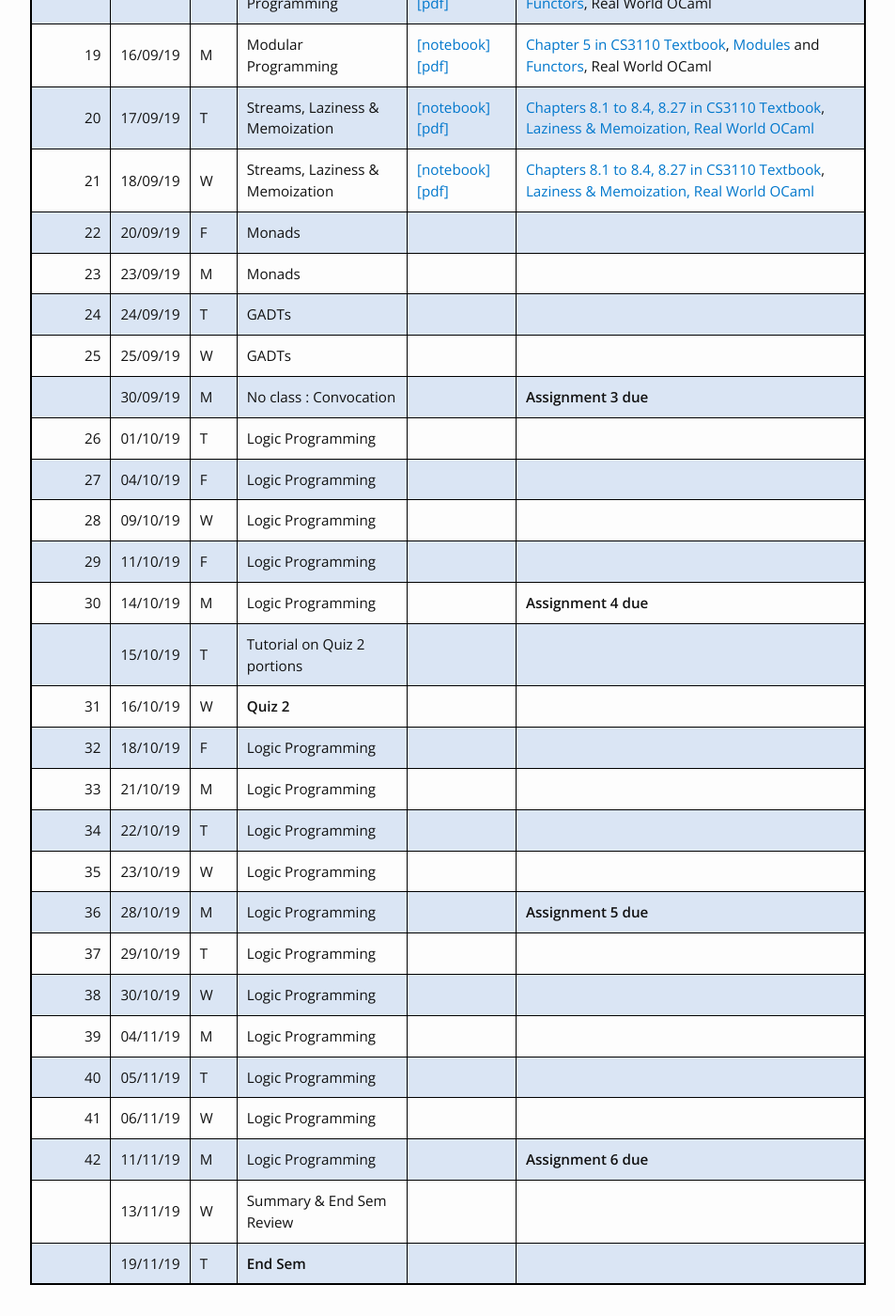
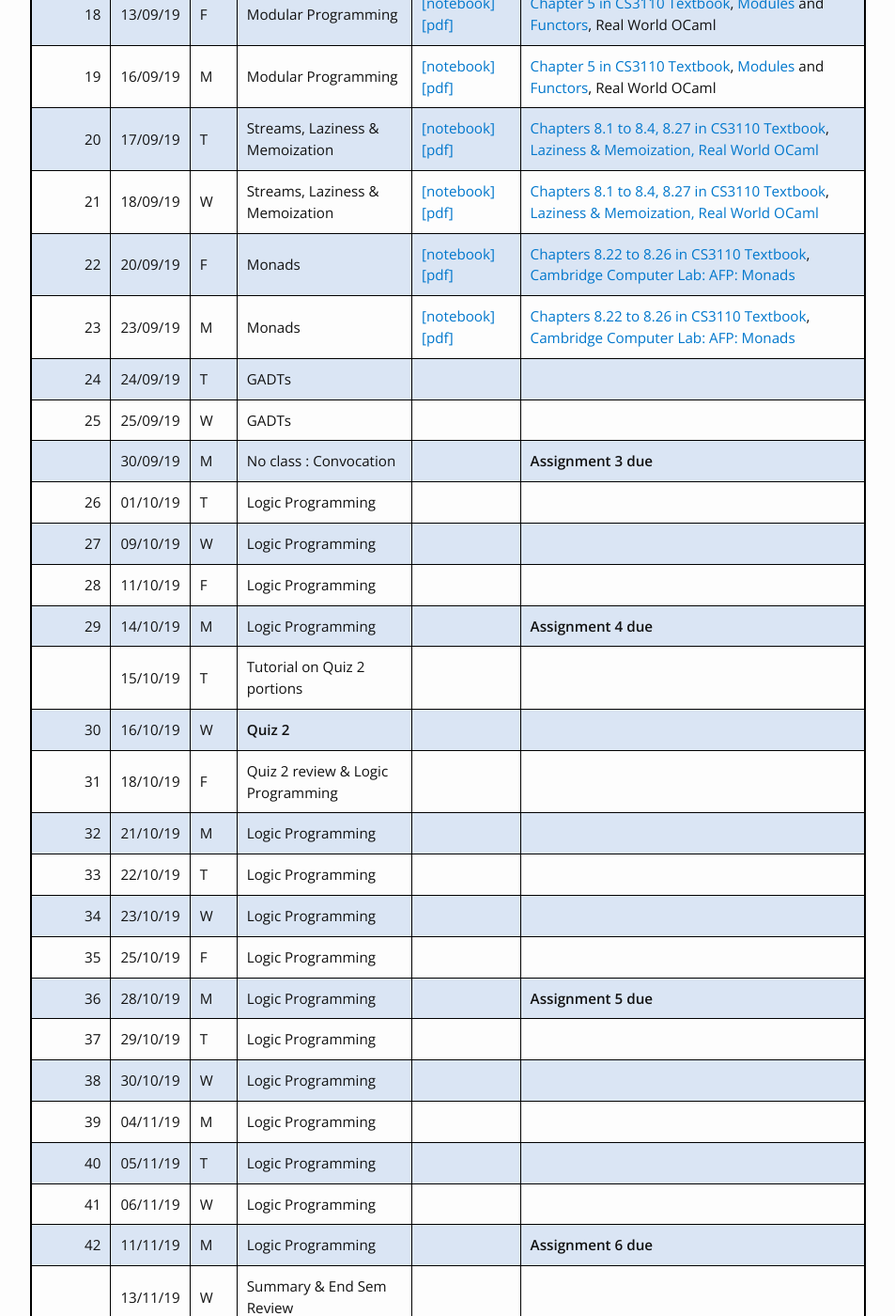
Before and after one commit to kayceesrk/cs3100_m20, a Jekyll site: the page built from schedule.md, in a window 1280 px wide and 1400 px high, scrolled down 1678 px. Shown: the whole window at 94% size, without its empty margins (163-1116 px from the left). Built offline with Jekyll 4.4.1, drawn with Linux system fonts in a browser that asks for light colours; nearby versions of some CDN libraries.

Commit message:
Added monads lecture pdf and materials

```diff
--- a/schedule.md
+++ b/schedule.md
@@ -36,22 +36,22 @@ interactive notebooks are accessed using docker container whose instructions are
 |19|16/09/19|M|Modular Programming|[\[notebook\]](https://github.com/kayceesrk/cs3100_f19/blob/gh-pages/lectures/lec13/lec13.ipynb) [\[pdf\]]({{site.baseurl}}/lectures/lec13/lec13.pdf) | [Chapter 5 in CS3110 Textbook](https://www.cs.cornell.edu/courses/cs3110/2019sp/textbook/modules/intro.html), [Modules](https://dev.realworldocaml.org/files-modules-and-programs.html) and [Functors](https://dev.realworldocaml.org/functors.html), Real World OCaml |
 |20|17/09/19|T|Streams, Laziness & Memoization| [\[notebook\]](https://github.com/kayceesrk/cs3100_f19/blob/gh-pages/lectures/lec14/lec14.ipynb) [\[pdf\]]({{site.baseurl}}/lectures/lec14/lec14.pdf) | [Chapters 8.1 to 8.4, 8.27 in CS3110 Textbook](https://www.cs.cornell.edu/courses/cs3110/2019sp/textbook/ads/infinite.html), [Laziness & Memoization, Real World OCaml](https://dev.realworldocaml.org/imperative-programming.html#scrollNav-5) |
 |21|18/09/19|W|Streams, Laziness & Memoization| [\[notebook\]](https://github.com/kayceesrk/cs3100_f19/blob/gh-pages/lectures/lec14/lec14.ipynb) [\[pdf\]]({{site.baseurl}}/lectures/lec14/lec14.pdf) | [Chapters 8.1 to 8.4, 8.27 in CS3110 Textbook](https://www.cs.cornell.edu/courses/cs3110/2019sp/textbook/ads/infinite.html), [Laziness & Memoization, Real World OCaml](https://dev.realworldocaml.org/imperative-programming.html#scrollNav-5) |
-|22|20/09/19|F|Monads|||
-|23|23/09/19|M|Monads|||
+|22|20/09/19|F|Monads| [\[notebook\]](https://github.com/kayceesrk/cs3100_f19/blob/gh-pages/lectures/lec15/lec15.ipynb) [\[pdf\]]({{site.baseurl}}/lectures/lec15/lec15.pdf) | [Chapters 8.22 to 8.26  in CS3110 Textbook](https://www.cs.cornell.edu/courses/cs3110/2019sp/textbook/ads/monads.html), [Cambridge Computer Lab: AFP: Monads](https://www.cl.cam.ac.uk/teaching/1516/L28/monads-etc.pdf) |
+|23|23/09/19|M|Monads| [\[notebook\]](https://github.com/kayceesrk/cs3100_f19/blob/gh-pages/lectures/lec15/lec15.ipynb) [\[pdf\]]({{site.baseurl}}/lectures/lec15/lec15.pdf) | [Chapters 8.22 to 8.26  in CS3110 Textbook](https://www.cs.cornell.edu/courses/cs3110/2019sp/textbook/ads/monads.html), [Cambridge Computer Lab: AFP: Monads](https://www.cl.cam.ac.uk/teaching/1516/L28/monads-etc.pdf) |
 |24|24/09/19|T|GADTs|||
 |25|25/09/19|W|GADTs|||
 ||30/09/19|M|No class : Convocation ||**Assignment 3 due**|
 |26|01/10/19|T|Logic Programming|||
-|27|04/10/19|F|Logic Programming|||
-|28|09/10/19|W|Logic Programming|||
-|29|11/10/19|F|Logic Programming|||
-|30|14/10/19|M|Logic Programming||**Assignment 4 due**|
+|27|09/10/19|W|Logic Programming|||
+|28|11/10/19|F|Logic Programming|||
+|29|14/10/19|M|Logic Programming||**Assignment 4 due**|
 ||15/10/19|T|Tutorial on Quiz 2 portions|||
-|31|16/10/19|W|**Quiz 2**|||
-|32|18/10/19|F|Logic Programming|||
-|33|21/10/19|M|Logic Programming|||
-|34|22/10/19|T|Logic Programming|||
-|35|23/10/19|W|Logic Programming|||
+|30|16/10/19|W|**Quiz 2**|||
+|31|18/10/19|F|Quiz 2 review & Logic Programming|||
+|32|21/10/19|M|Logic Programming|||
+|33|22/10/19|T|Logic Programming|||
+|34|23/10/19|W|Logic Programming|||
+|35|25/10/19|F|Logic Programming|||
 |36|28/10/19|M|Logic Programming||**Assignment 5 due**|
 |37|29/10/19|T|Logic Programming|||
 |38|30/10/19|W|Logic Programming|||
```
Also changed, not shown: 3 other files.
